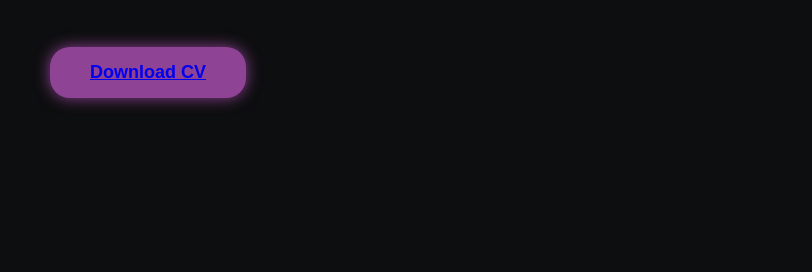
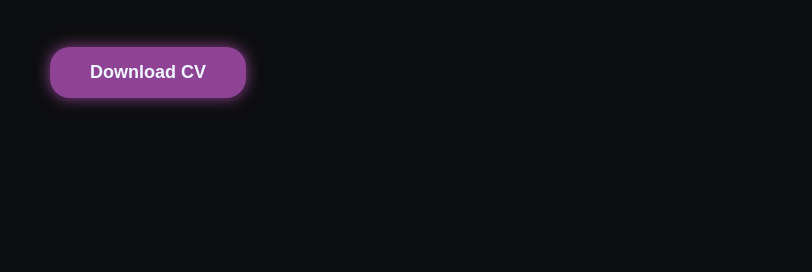
Before and after one commit to MSAnjana13/Personal_Portfolio, a plain HTML site: page index.html in a window 1280 px wide. Shown: the part 400-672 px from the top of the page, 0-812 px from the left. Drawn offline with nearby package versions, Linux system fonts and the light colour scheme.

Commit message:
Update style.css

```diff
--- a/style.css
+++ b/style.css
@@ -75,6 +75,11 @@ button{
     font-weight: 700;
     transition: .2s;
     box-shadow: 0 0 15px #8f4395;
+}
+.cvimg{
+    overflow: hidden;
+    text-decoration: none;
+    color: aliceblue;
 }
 .hifi{
     margin:auto;
```
